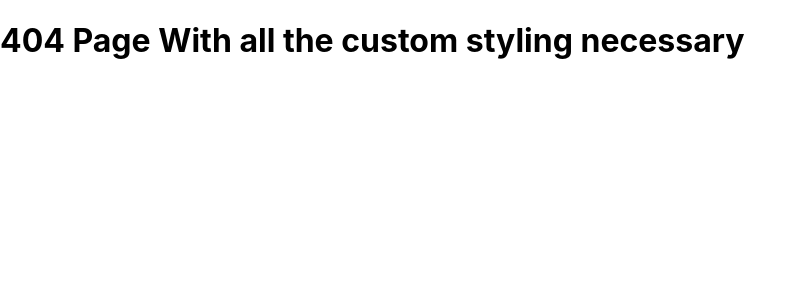
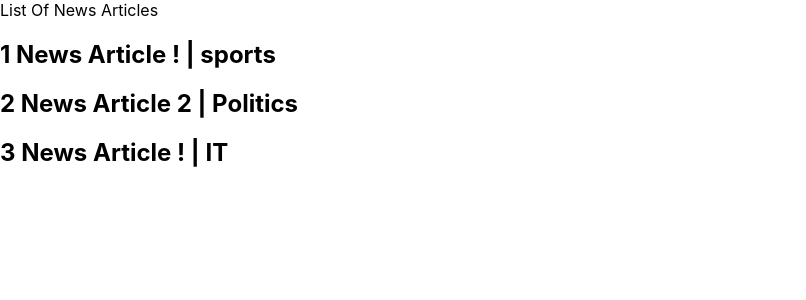
Before and after one commit to shabaaz27/hello-world-nextjs, a Next.js app: page /news in a window 1280 px wide. Before the commit this address had no page. Shown: the top 300 px of the page, without its empty margins (0-806 px from the left). Built offline with nearby package versions, Linux system fonts and the light colour scheme; data requests are answered from the project's data file.

Commit message:
getServerSideProps

```diff
--- a/db.json
+++ b/db.json
@@ -1,4 +1,24 @@
-{
+    {
+        "news":[
+            {
+                "id":1,
+                "title":"News Article !",
+                "category":"sports",
+                "descrption":"Description 1"
+            },
+            {
+                "id":2,
+                "title":"News Article 2",
+                "category":"Politics",
+                "descrption":"Description 2"
+            },
+            {
+                "id":3,
+                "title":"News Article !",
+                "category":"IT",
+                "descrption":"Description 3"
+            }
+        ],
     "products":[
         {
             "id":1,
--- /dev/null
+++ b/pages/news/index.js
@@ -0,0 +1,35 @@
+
+
+const News = (props) => {
+    const {articles} =props
+  return (
+    <div>List Of News Articles
+        {
+            articles?.map(item=>{
+                return(
+                    <div key={item.id}>
+                        <h2>
+                            {item.id} {item.title} | {item.category}
+                        </h2>
+                    </div>
+                )
+            })
+        }
+
+    </div>
+  )
+}
+
+export default News
+
+
+export async function getServerSideProps(){
+    const response = await fetch('http://localhost:4000/news')
+    const data = await response.json()
+
+    return {
+        props:{
+            articles:data
+        }
+    }
+}
```
